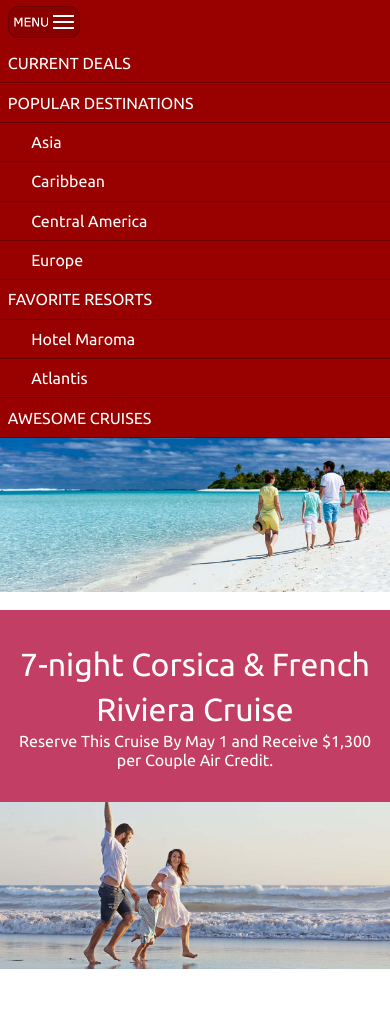
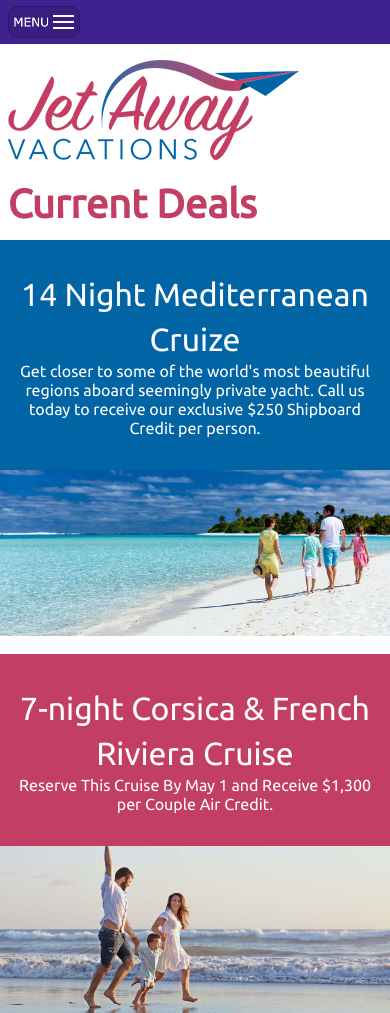
Before and after one commit to oscarken1/tourist, a plain HTML site: page index.html in a window 390 px wide. Shown: the top 1013 px of the page. Drawn offline with Linux system fonts and the light colour scheme.

Commit message:
final commit

```diff
--- a/index.html
+++ b/index.html
@@ -26,8 +26,8 @@
 
 <!-- NAV STARTS HERE -->
 	<nav class="clearfix">
-		<button id="harmburgerBtn"></button>
-   		<ul class="primaryNav">
+		<button id="hamburgerBtn"></button>
+   		<ul id="primaryNav" class="closed">
 			<li><a href="index.html"><span>CURRENT </span>DEALS</a></li>
 				<li><a href="#"><span>POPULAR </span>DESTINATIONS</a>
 				<ul>
--- a/sass/_medium.scss
+++ b/sass/_medium.scss
@@ -1,6 +1,7 @@
 /*      NAVIgation       */
 nav {
     position: relative;
+    ul.closed {display: block;}
     button {display: none;}
 
     ul {
--- a/sass/_small-default.scss
+++ b/sass/_small-default.scss
@@ -13,6 +13,7 @@ body {
 
 /* HEADER  */
 header {
+	margin-top: 44px;
 	h1 {display: none;}
 	img {padding: 1rem 0 .5rem 2%; display: block;}
 } // end header
@@ -54,7 +55,7 @@ nav {
 			margin: 6px 0 6px 2%;
 		}
 
-		ul.closed{display: none;}
+		ul.closed {display: none;}
 }//navigation ends
 
 
--- a/sass/_variables.scss
+++ b/sass/_variables.scss
@@ -1,6 +1,6 @@
 $primaryColor: #0064a5; // blue
 $secondaryColor:#c23e64; // pink
 
-$menuColor: #900;
+$menuColor: rgb(63, 34, 143);
 
 $defaultFont: 'Ubuntu', sans-serif;
```
Also changed, not shown: css/styles.css.
